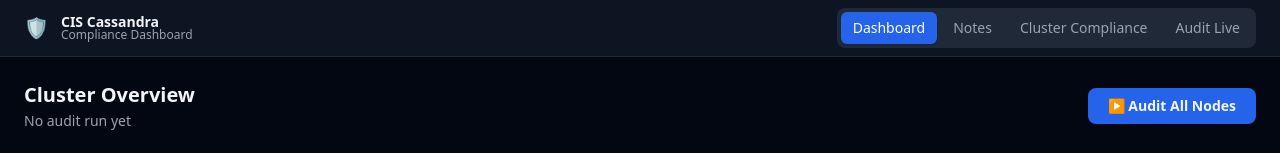
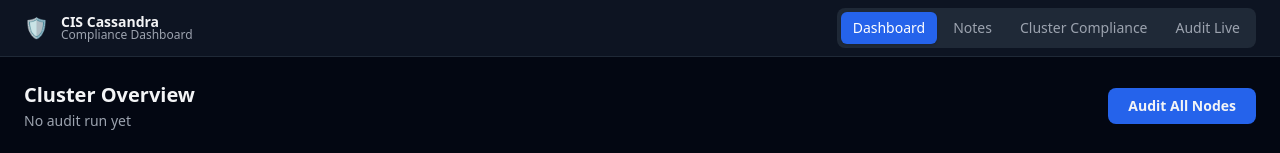
Before and after one commit to mquangpham575/cis-cassandra, a React (Vite) app in the folder frontend/: page / in a window 1280 px wide. Shown: the top 153 px of the page. Built offline with nearby package versions, Linux system fonts and the light colour scheme; no server answers.

Commit message:
style: unify Harden button color and remove emoji from Dashboard

```diff
--- a/frontend/src/pages/CompliancePage.tsx
+++ b/frontend/src/pages/CompliancePage.tsx
@@ -74,7 +74,7 @@
           <button
             onClick={handleHardenCluster}
             disabled={state.status === 'loading' || hardening}
-            className="px-5 py-2 rounded-lg bg-emerald-600 hover:bg-emerald-700 disabled:opacity-50 text-sm font-semibold transition-colors text-white"
+            className="px-5 py-2 rounded-lg bg-amber-600 hover:bg-amber-700 disabled:opacity-50 text-sm font-semibold transition-colors text-white"
           >
             {hardening ? 'Hardening…' : 'Harden'}
           </button>
--- a/frontend/src/pages/DashboardPage.tsx
+++ b/frontend/src/pages/DashboardPage.tsx
@@ -96,7 +96,7 @@
           disabled={loading}
           className="px-5 py-2 rounded-lg bg-brand-600 hover:bg-brand-700 disabled:opacity-50 text-sm font-semibold transition-colors"
         >
-          {loading ? '⟳ Auditing…' : '▶ Audit All Nodes'}
+          {loading ? 'Auditing…' : 'Audit All Nodes'}
         </button>
       </div>
 
```
